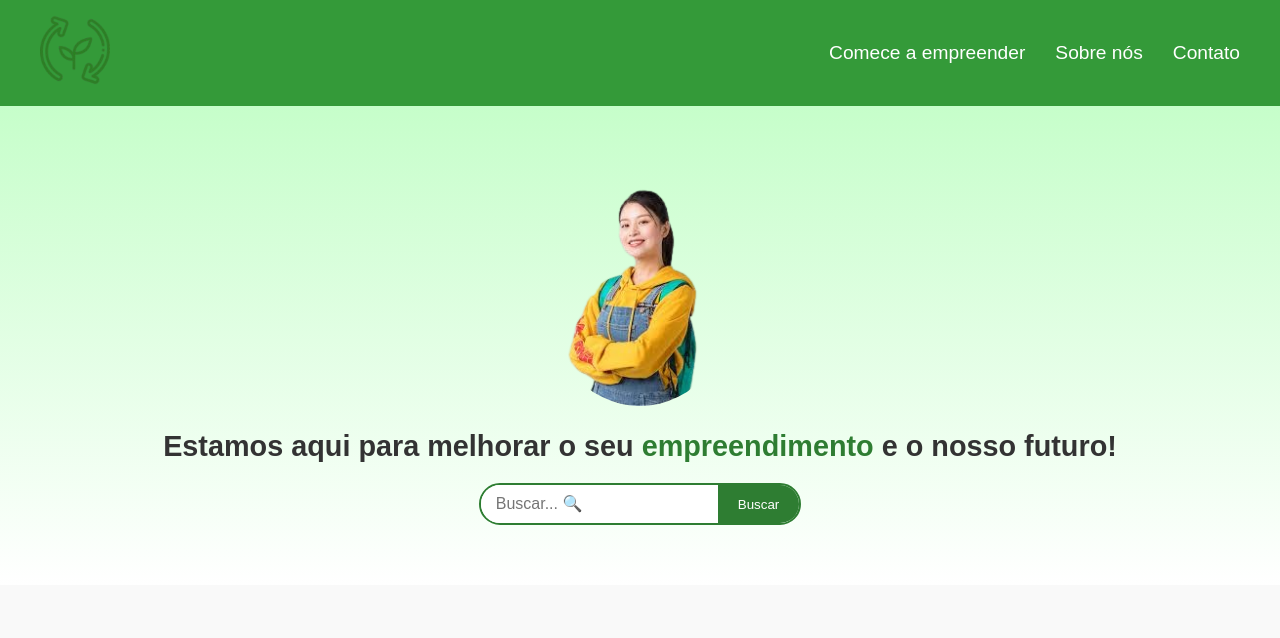
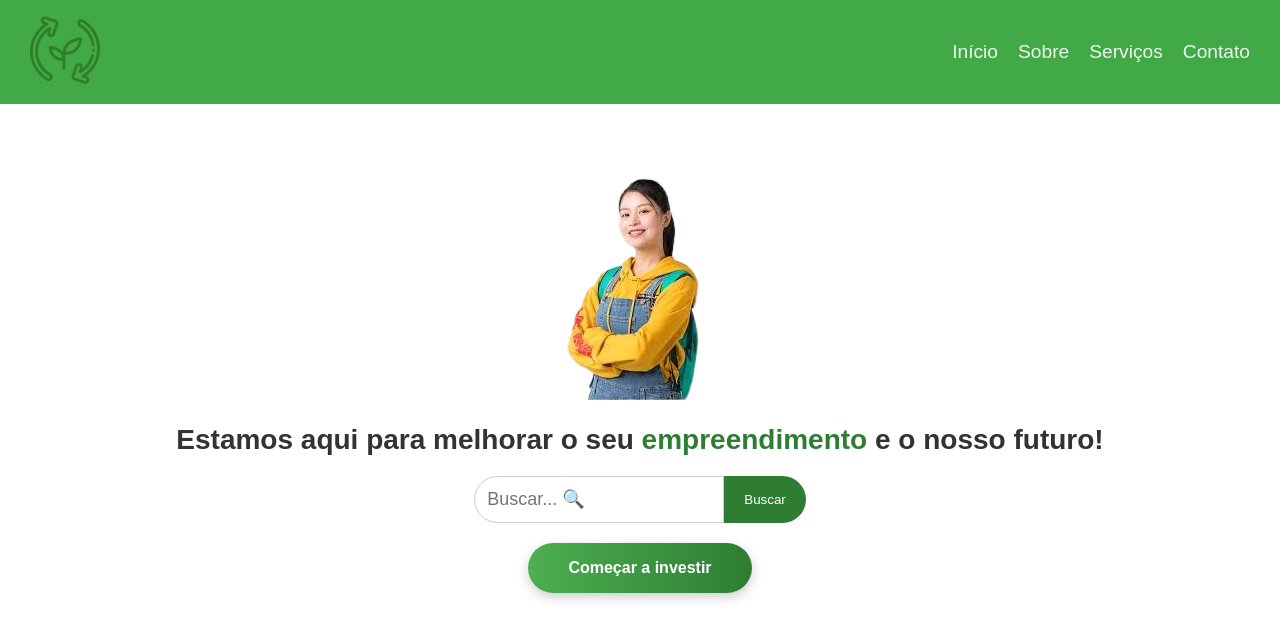
Before and after one commit to kazinxz/trabalho-aps, a plain HTML site: page index.html in a window 1280 px wide. Drawn offline with Linux system fonts and the light colour scheme.

Commit message:
Add files via upload

```diff
--- a/index.html
+++ b/index.html
@@ -7,19 +7,17 @@
   </head>
   <body>
 
- <header>
-    <div class="logo">
-      <img src="/img/download-removebg-preview (2).png" alt="">
-    </div>
+<header>
     <nav>
-      <ul>
-        <li><a href="#">Comece a empreender</a></li>
-        <li><a href="#">Sobre nós</a></li>
+      <div class="logo"><img src="/img/download-removebg-preview (2).png" alt=""></div>
+      <ul class="menu">
+        <li><a href="#">Início</a></li>
+        <li><a href="#">Sobre</a></li>
+        <li><a href="#">Serviços</a></li>
         <li><a href="#">Contato</a></li>
       </ul>
     </nav>
   </header>
-
 
   <section class="hero">
     <img src="/img/imagem_2025-08-24_073925699-removebg-preview.png" alt="Empreendedora">
@@ -29,6 +27,10 @@
       <input type="text" placeholder="Buscar... 🔍">
       <button>Buscar</button>
     </div>
+
+    <div class="btn-container">
+      <a href="#" class="btn-investir">Começar a investir</a>
+    </div>
   </section>
 
   </body>
--- a/style/cascation.css
+++ b/style/cascation.css
@@ -2,94 +2,144 @@
   margin: 0;
   padding: 0;
   box-sizing: border-box;
+  font-family: "Poppins", sans-serif;
 }
 
 body {
-  font-family: 'Poppins', sans-serif;
-  background: #f9f9f9;
+  background: #f4f4f9;
   color: #333;
 }
-.logo img {
+
+header {
+  background: #41a946;
+  padding: 15px 30px;
+}
+
+nav {
+  display: flex;
+  align-items: center;
+  justify-content: space-between;
+}
+
+.logo img{
   width: 70px;
 }
-header {
-  background: #349a39;
-  color: #1f740a;
+
+.menu {
+  list-style: none;
   display: flex;
-  justify-content: space-between;
-  align-items: center;
-  padding: 15px 40px;
+  gap: 20px;
 }
 
-.logo {
-  font-size: 1.5rem;
-  font-weight: bold;
-}
-
-nav ul {
-  list-style: none;
-  display: flex;
-  gap: 30px;
-}
-
-nav ul li a {
+.menu a {
+  color: rgba(255, 255, 255, 0.909);
   text-decoration: none;
-  color: #fff;
   font-weight: 500;
-  transition: 0.3s;
-  font-family: Arial, Helvetica, sans-serif;
+  transition: color 0.3s, border-bottom 0.3s;
   font-size: larger;
 }
 
-nav ul li a:hover {
-  color: #367c38;
+.menu a:hover {
+  color: #66bb6a;
+  border-bottom: 2px solid #66bb6a;
 }
 
 .hero {
   text-align: center;
-  padding: 60px 20px;
-  background: linear-gradient(180deg, #c6feca, #ffffff);
+  padding: 50px 20px;
+  background: white;
 }
 
 .hero img {
-  width: 200px;
-  border-radius: 50%;
+  max-width: 250px;
   margin-bottom: 20px;
 }
 
 .hero h1 {
-  font-size: 1.8rem;
+  font-size: 28px;
   margin-bottom: 20px;
 }
 
 .hero h1 span {
   color: #2e7d32;
-  font-weight: bold;
 }
 
 .search-box {
-  display: inline-flex;
-  border: 2px solid #2e7d32;
-  border-radius: 30px;
-  overflow: hidden;
+  display: flex;
+  justify-content: center;
+  margin-top: 20px;
 }
 
 .search-box input {
-  border: none;
-  padding: 10px 15px;
+  padding: 12px;
+  width: 250px;
+  border: 1px solid #ccc;
+  border-radius: 25px 0 0 25px;
   outline: none;
-  font-size: 1rem;
+  font-size: large;
 }
 
 .search-box button {
+  padding: 12px 20px;
   background: #2e7d32;
-  color: #fff;
+  color: white;
   border: none;
-  padding: 10px 20px;
+  border-radius: 0 25px 25px 0;
   cursor: pointer;
-  transition: 0.3s;
+  transition: background 0.3s;
 }
 
 .search-box button:hover {
-  background: #1b5e20;
+  background: #388e3c;
 }
+
+.btn-container {
+  text-align: center;
+  margin-top: 20px;
+}
+
+.btn-investir {
+  position: relative;
+  display: inline-block;
+  padding: 16px 40px;
+  background: linear-gradient(90deg, #4caf50, #2e7d32);
+  color: #fff;
+  font-weight: bold;
+  text-decoration: none;
+  border-radius: 30px;
+  box-shadow: 0 4px 12px rgba(0,0,0,0.2);
+  overflow: hidden;
+  transition: transform 0.2s, box-shadow 0.2s, background 0.3s;
+}
+
+.btn-investir::before {
+  content: "";
+  position: absolute;
+  top: 0;
+  left: -75%;
+  width: 50%;
+  height: 100%;
+  background: linear-gradient(
+    120deg,
+    rgba(255, 255, 255, 0.4) 0%,
+    rgba(255, 255, 255, 0.1) 50%,
+    transparent 100%
+  );
+  transform: skewX(-25deg);
+}
+
+.btn-investir:hover::before {
+  animation: shine 0.8s forwards;
+}
+
+@keyframes shine {
+  100% {
+    left: 125%;
+  }
+}
+
+.btn-investir:hover {
+  background: linear-gradient(90deg, #66bb6a, #388e3c);
+  transform: translateY(-3px);
+  box-shadow: 0 6px 15px rgba(0,0,0,0.3);
+}
```
